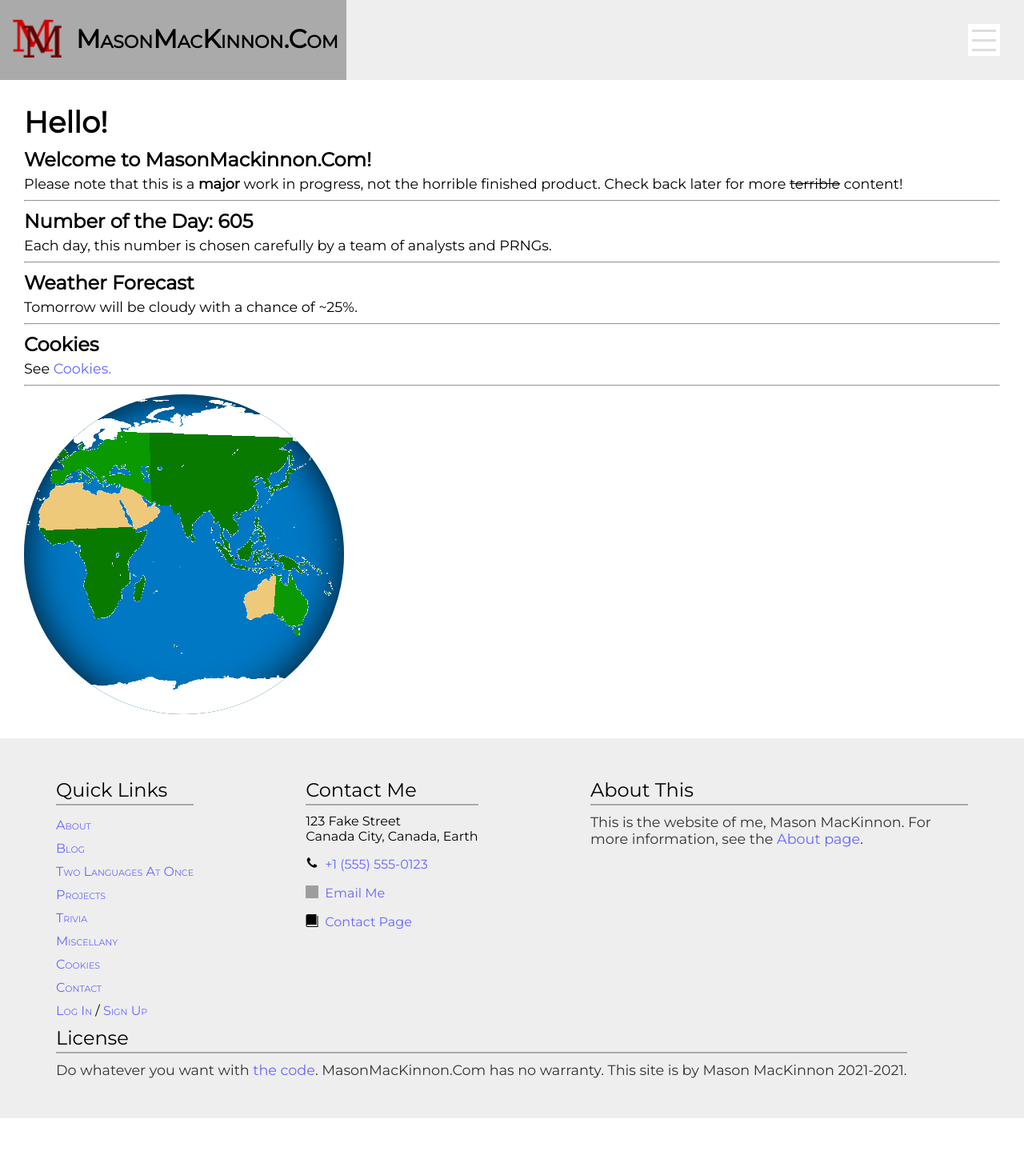
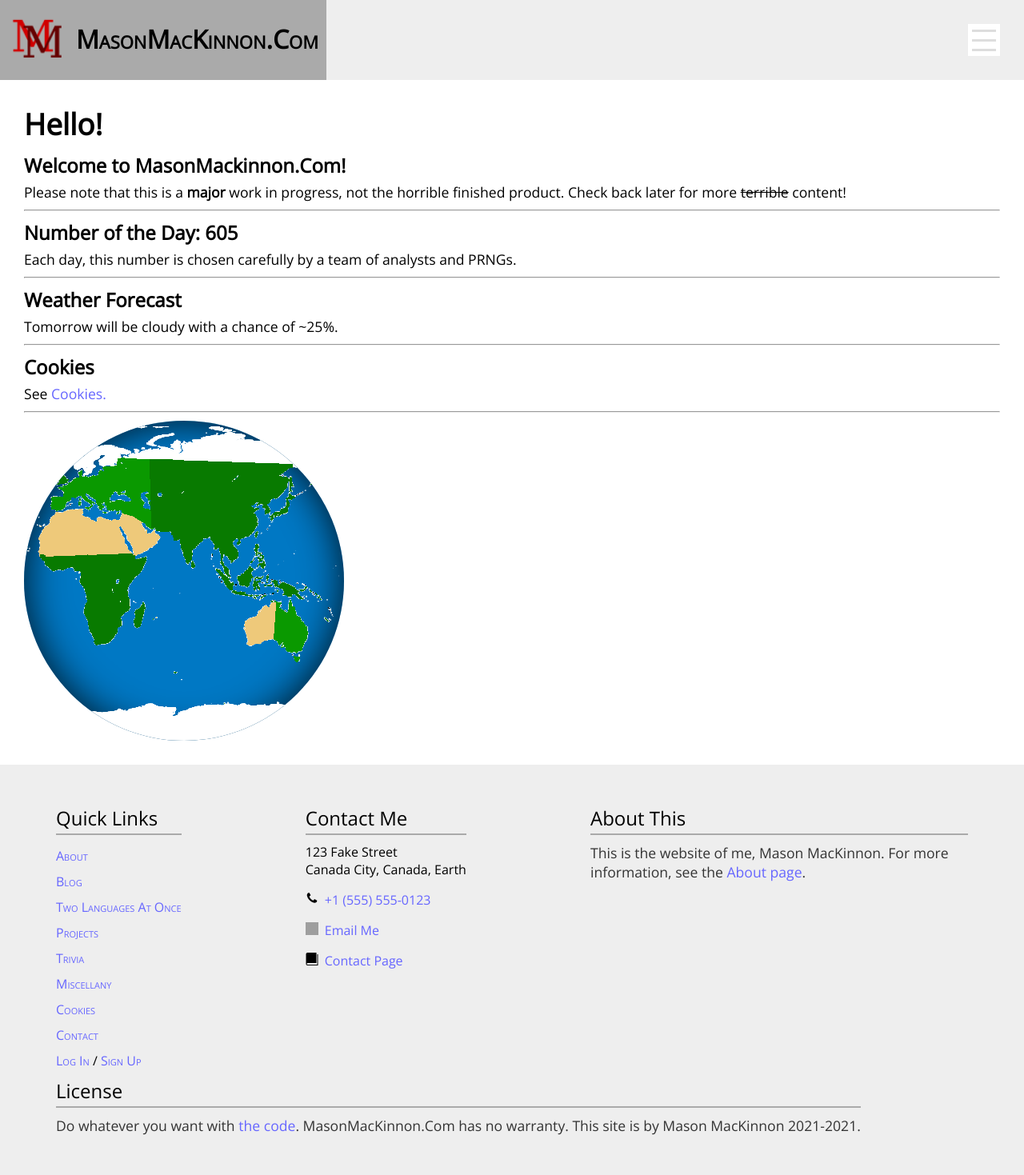
Before and after one commit to PythonshellDebugwindow/masonmackinnon-com, a PHP site: page /index.php in a window 1280 px wide. Shown: the whole page at 80% size. Before the commit the page ends 1398 px from the top, so only its background shows below. Run offline with PHP 8.4, Linux system fonts and the light colour scheme; data that the repository does not hold is empty; a stand-in replaces the project's code that opens the database connection; some libraries are stand-ins or nearby versions; grey boxes are pictures that could not be loaded.

Commit message:
Font, a:visited

```diff
--- a/public_html/styles/main.css
+++ b/public_html/styles/main.css
@@ -1,9 +1,10 @@
 @import url('https://fonts.googleapis.com/css2?family=Montserrat&display=swap');
+@import url('https://fonts.googleapis.com/css2?family=Open+Sans&display=swap');
 *
 {
     margin: 0;
     padding: 0;
-    font-family: "Montserrat", sans-serif;
+    font-family: "Open Sans", sans-serif;
 }
 body
 {
@@ -37,6 +38,10 @@ a
 {
     color: #66f;
     text-decoration: none;
+}
+a:visited
+{
+    color: #a0f;
 }
 a:hover
 {
```
